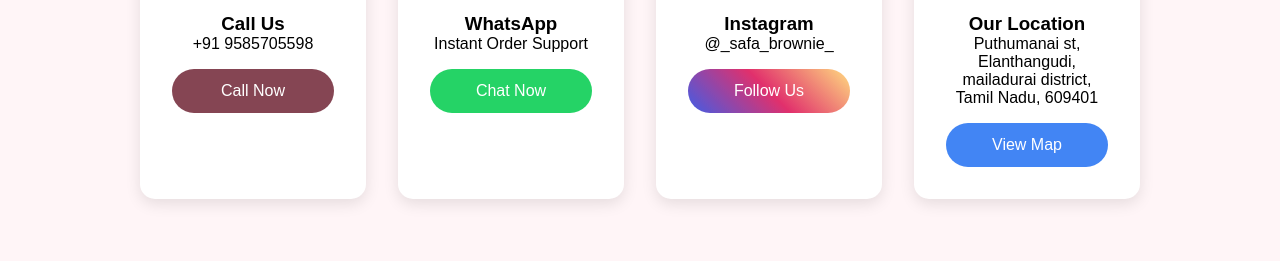
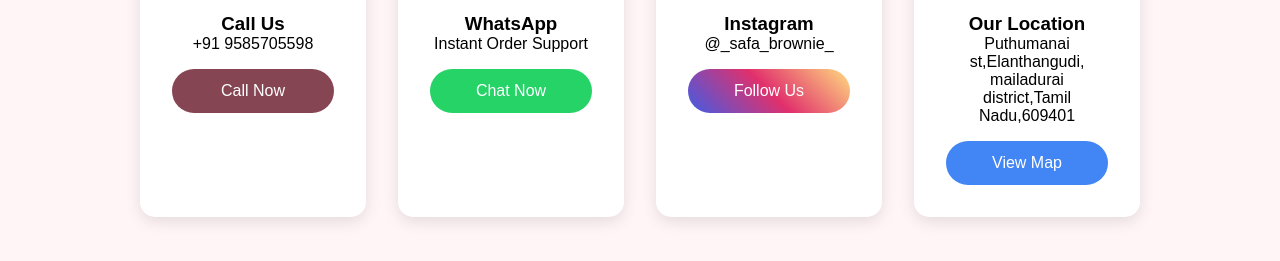
Before and after one commit to i-amshifa-06/safa-brownie, a plain HTML site: page index.html in a window 1280 px wide. Shown: the part 3745-4006 px from the top of the page. Drawn offline with nearby package versions, Linux system fonts and the light colour scheme.

Commit message:
contact map section was recorrected

```diff
--- a/index.html
+++ b/index.html
@@ -224,7 +224,7 @@
                     <img src="map.jpg" alt="Location">
                 </div>
                 <h3>Our Location</h3>
-                <p>Puthumanai st, Elanthangudi, mailadurai district, Tamil Nadu, 609401</p>
+                <p>Puthumanai st,Elanthangudi,<br>mailadurai district,Tamil Nadu,609401</p>
                 <a href="https://goo.gl/maps/SimvipucocqoHgQg7"
                    class="contact-btn map-btn"
                    target="_blank">
```
